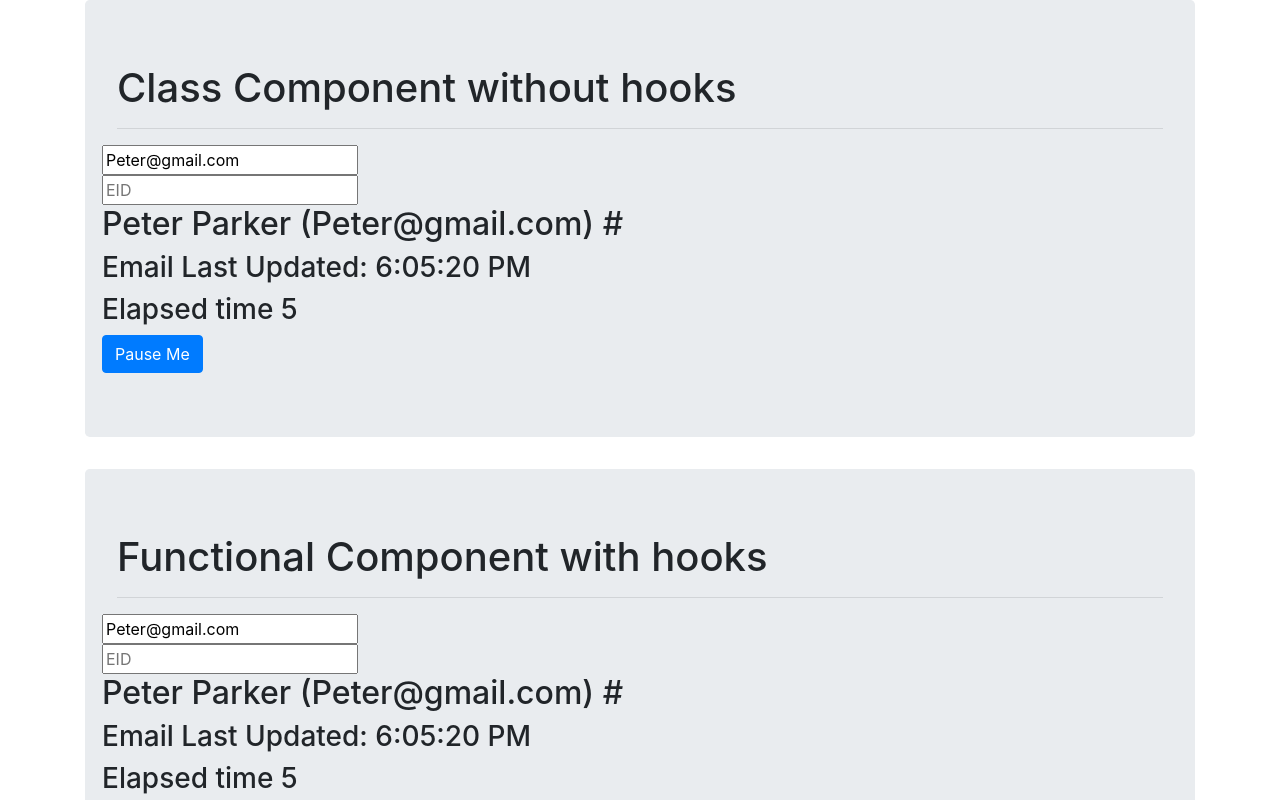
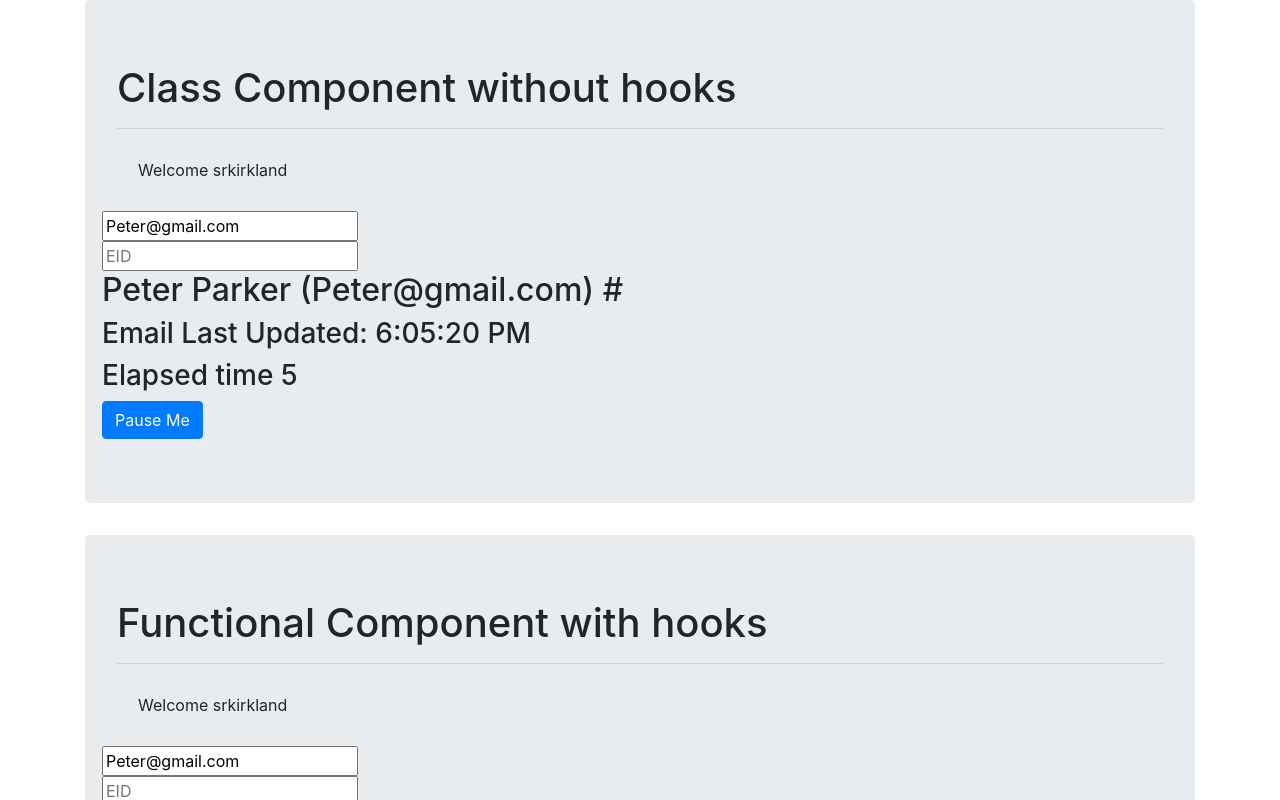
Before and after one commit to srkirkland/ReactJSHooks, a React (Create React App) app: page / in a window 1280 px wide. Shown: the top 800 px of the page. Built offline with nearby package versions, Linux system fonts and the light colour scheme.

Commit message:
use context

```diff
--- a/src/App.js
+++ b/src/App.js
@@ -5,8 +5,15 @@ import New from './New';
 import './App.css';
 import 'bootstrap/dist/css/bootstrap.css';
 
+export const AppContext = React.createContext();
+
 class App extends Component {
   render() {
+    const context = {
+      username: 'srkirkland',
+      token: 'abc123'
+    };
+
     const name = {
       first: 'Peter',
       last: 'Parker'
@@ -14,6 +21,7 @@ class App extends Component {
 
     return (
       <main role="main" className="container">
+        <AppContext.Provider value={context}>
           <div className="jumbotron">
             <h1>Class Component without hooks</h1>
             <hr />
@@ -24,6 +32,7 @@ class App extends Component {
             <hr />
             <New first={name.first} last={name.last} />
           </div>
+        </AppContext.Provider>
       </main>
     );
   }
--- a/src/New.js
+++ b/src/New.js
@@ -1,13 +1,16 @@
-import React, { useState, useEffect } from 'react';
+import React, { useState, useEffect, useContext } from 'react';
+import { AppContext } from './App';
 
 export default function(props) {
   const email = useInput(props.first + '@gmail.com');
   const eid = useEid();
   const emailLastUpdated = useValueLastUpdated(email.value);
   const timer = useTimer();
+  const context = useContext(AppContext);
 
   return (
     <div>
+      <div className="alert">Welcome {context.username}</div>
       <div className="row">
         <input value={email.value} onChange={email.onChange} />
       </div>
@@ -32,11 +35,11 @@ export default function(props) {
       </div>
       <div className="row">
         <div>
-          <h3>
-            Elapsed time {timer.secondsElapsed}
-          </h3>
+          <h3>Elapsed time {timer.secondsElapsed}</h3>
           <div>
-            <button className="btn btn-primary" onClick={timer.onPause}>Pause Me</button>
+            <button className="btn btn-primary" onClick={timer.onPause}>
+              Pause Me
+            </button>
           </div>
         </div>
       </div>
--- a/src/Old.js
+++ b/src/Old.js
@@ -1,4 +1,5 @@
 import React, { Component } from 'react';
+import { AppContext } from './App';
 
 // 3. Class with state and validation
 export default class Old extends Component {
@@ -38,7 +39,7 @@ export default class Old extends Component {
 
   handlePause = () => {
     this.setState({ runTimer: !this.state.runTimer });
-  }
+  };
 
   handleResize = () => {
     this.setState({ width: window.innerWidth });
@@ -61,9 +62,15 @@ export default class Old extends Component {
 
   render() {
     return (
+      <AppContext.Consumer>
+        {context => (
           <div>
+            <div className="alert">Welcome {context.username}</div>
             <div className="row">
-          <input value={this.state.email} onChange={this.handleEmailChange} />
+              <input
+                value={this.state.email}
+                onChange={this.handleEmailChange}
+              />
             </div>
             <div className="row">
               <div>
@@ -94,15 +101,20 @@ export default class Old extends Component {
             </div>
             <div className="row">
               <div>
-            <h3>
-              Elapsed time {this.state.secondsElapsed}
-            </h3>
+                <h3>Elapsed time {this.state.secondsElapsed}</h3>
                 <div>
-                <button className="btn btn-primary" onClick={this.handlePause}>Pause Me</button>
+                  <button
+                    className="btn btn-primary"
+                    onClick={this.handlePause}
+                  >
+                    Pause Me
+                  </button>
                 </div>
               </div>
             </div>
           </div>
+        )}
+      </AppContext.Consumer>
     );
   }
 }
```
Lines whose indentation alone changed are shown as unchanged.
